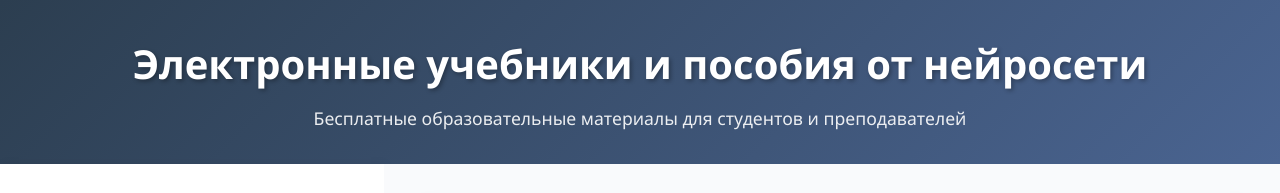
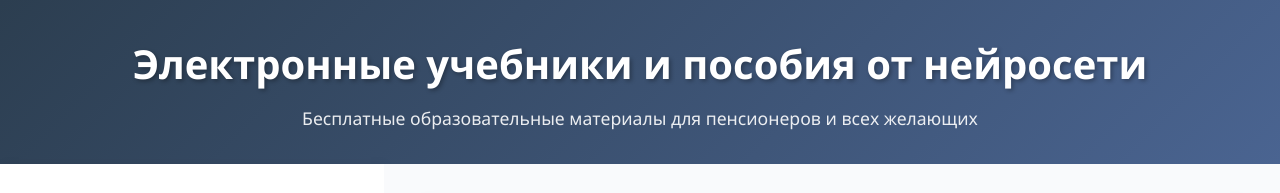
Before and after one commit to Vladislav-1/Textbooks-and-manuals-electronic-, a plain HTML site: page index.html in a window 1280 px wide. Shown: the top 193 px of the page. Drawn offline with Linux system fonts and the light colour scheme.

Commit message:
Update index.html

```diff
--- a/index.html
+++ b/index.html
@@ -12,7 +12,7 @@
 <body>
     <header>
         <h1><i class="fas fa-graduation-cap"></i> Электронные учебники и пособия от нейросети</h1>
-        <p>Бесплатные образовательные материалы для студентов и преподавателей</p>
+        <p>Бесплатные образовательные материалы для пенсионеров и всех желающих</p>
     </header>
 
     <div class="container">
```
